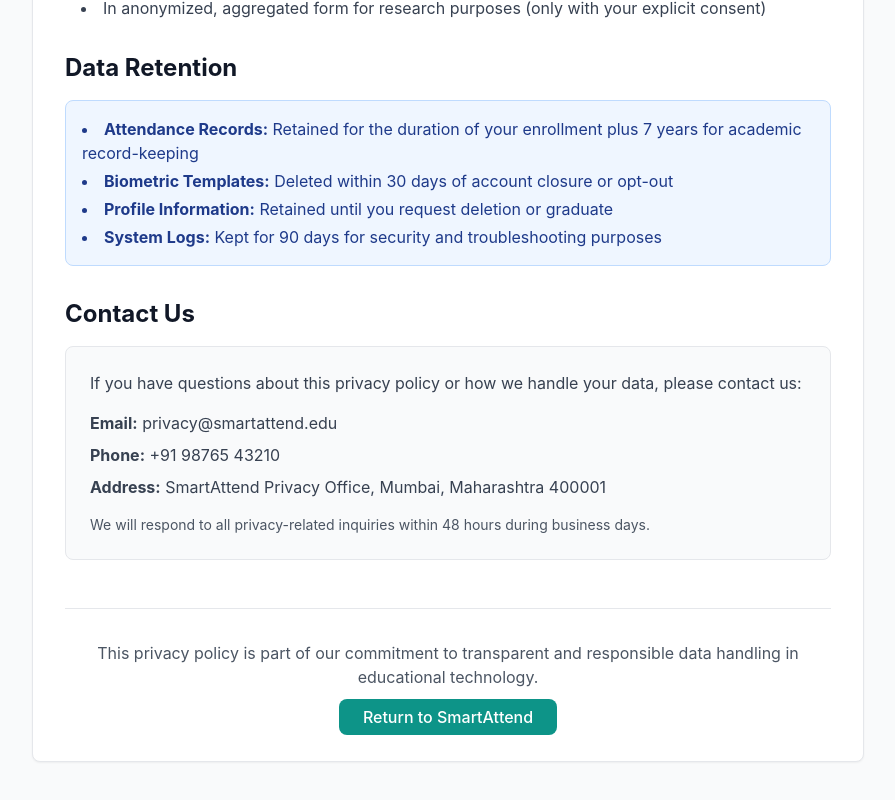
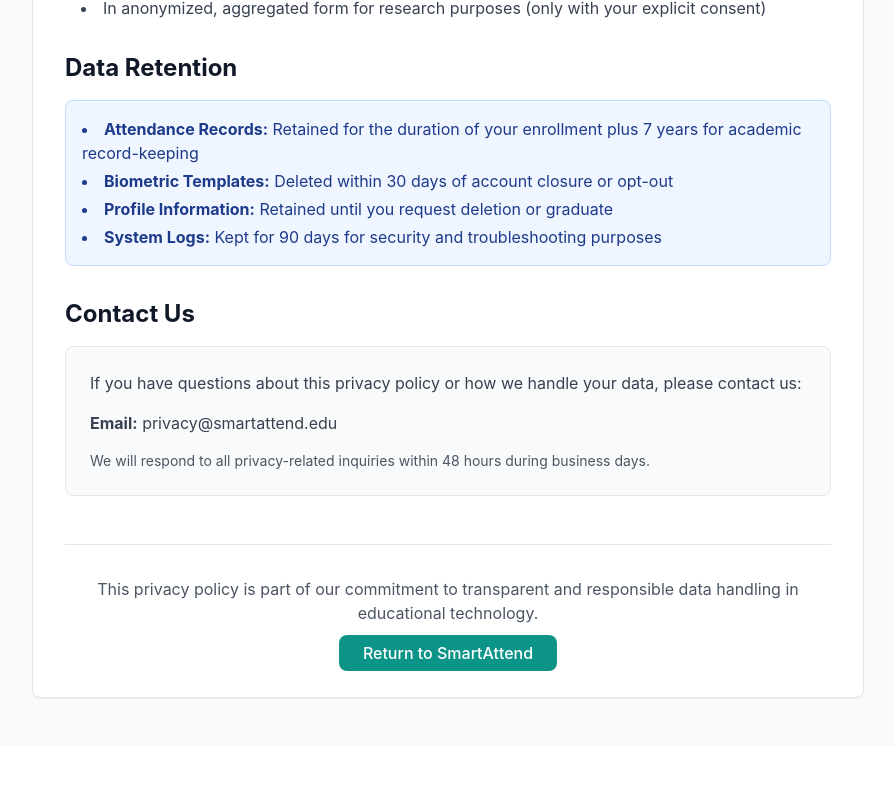
Before and after one commit to Lokesh-Squazzo/SmartEye, a React (Vite) app: page /privacy in a window 1280 px wide. Shown: the part 1912-2712 px from the top of the page, without its empty margins (192-1087 px from the left). After the commit the page ends 2658 px from the top, so only its background shows below. Built offline with nearby package versions, Linux system fonts and the light colour scheme.

Commit message:
Update PrivacyPolicy.tsx

```diff
--- a/src/pages/PrivacyPolicy.tsx
+++ b/src/pages/PrivacyPolicy.tsx
@@ -190,8 +190,8 @@
 
                 <div className="space-y-2 text-gray-700">
                   <p><strong>Email:</strong> privacy@smartattend.edu</p>
-                  <p><strong>Phone:</strong> +91 98765 43210</p>
-                  <p><strong>Address:</strong> SmartAttend Privacy Office, Mumbai, Maharashtra 400001</p>
+                  {/* <p><strong>Phone:</strong> +91 98765 43210</p> */}
+                  {/* <p><strong>Address:</strong> SmartAttend Privacy Office, Mumbai, Maharashtra 400001</p> */}
                 </div>
 
                 <p className="text-sm text-gray-600 mt-4">
```
